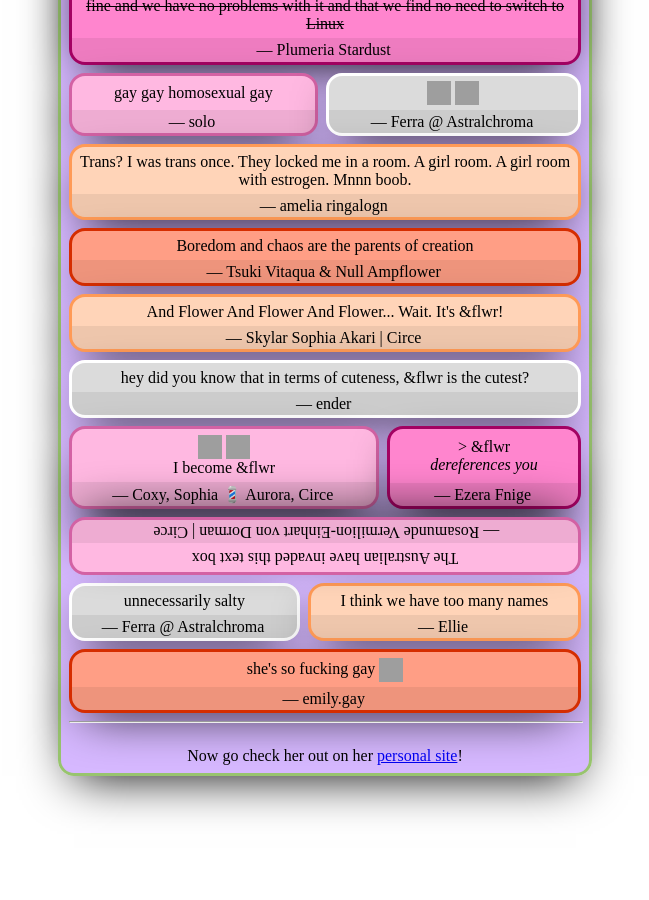
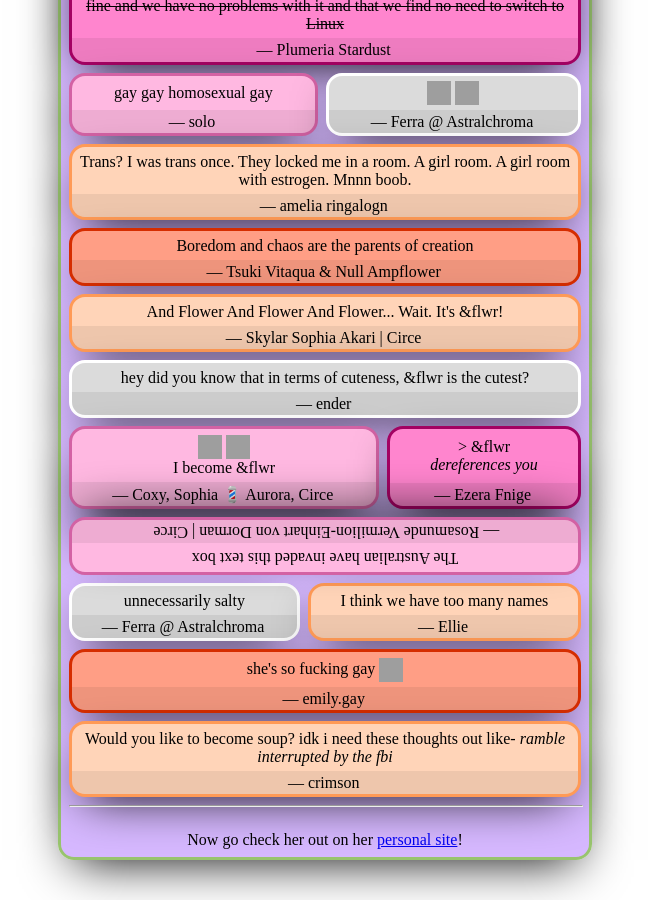
Before and after one commit to Ampflower/bug-free-carnival, a Jekyll site: the page built from index.html, in a window 1280 px wide and 900 px high, scrolled down 2575 px. Shown: the whole window, without its empty margins (315-964 px from the left). Built offline with Jekyll 4.4.1, drawn with Linux system fonts in a browser that asks for light colours; before the commit the page ends 3391 px from its top, so only the background shows below that; grey boxes are pictures that could not be loaded.

Commit message:
Add quote from crimson

```diff
--- a/index.html
+++ b/index.html
@@ -167,6 +167,8 @@ I love Windows. I love Windows. I love Windows. I love Windows. I love Windows.
    quote: "I think we have too many names"
  - author: 'emily.gay'
    quote: 'she''s so fucking gay <img src="https://cdn.discordapp.com/emojis/1131188335143047219.webp?size=44&quality=lossless" width="24" height="24" alt="lesbeean; lesbian bee">'
+ - author: crimson
+   quote: "Would you like to become soup? idk i need these thoughts out like- <i>ramble interrupted by the fbi</i>"
 ---
 
 <div class="card">
```
